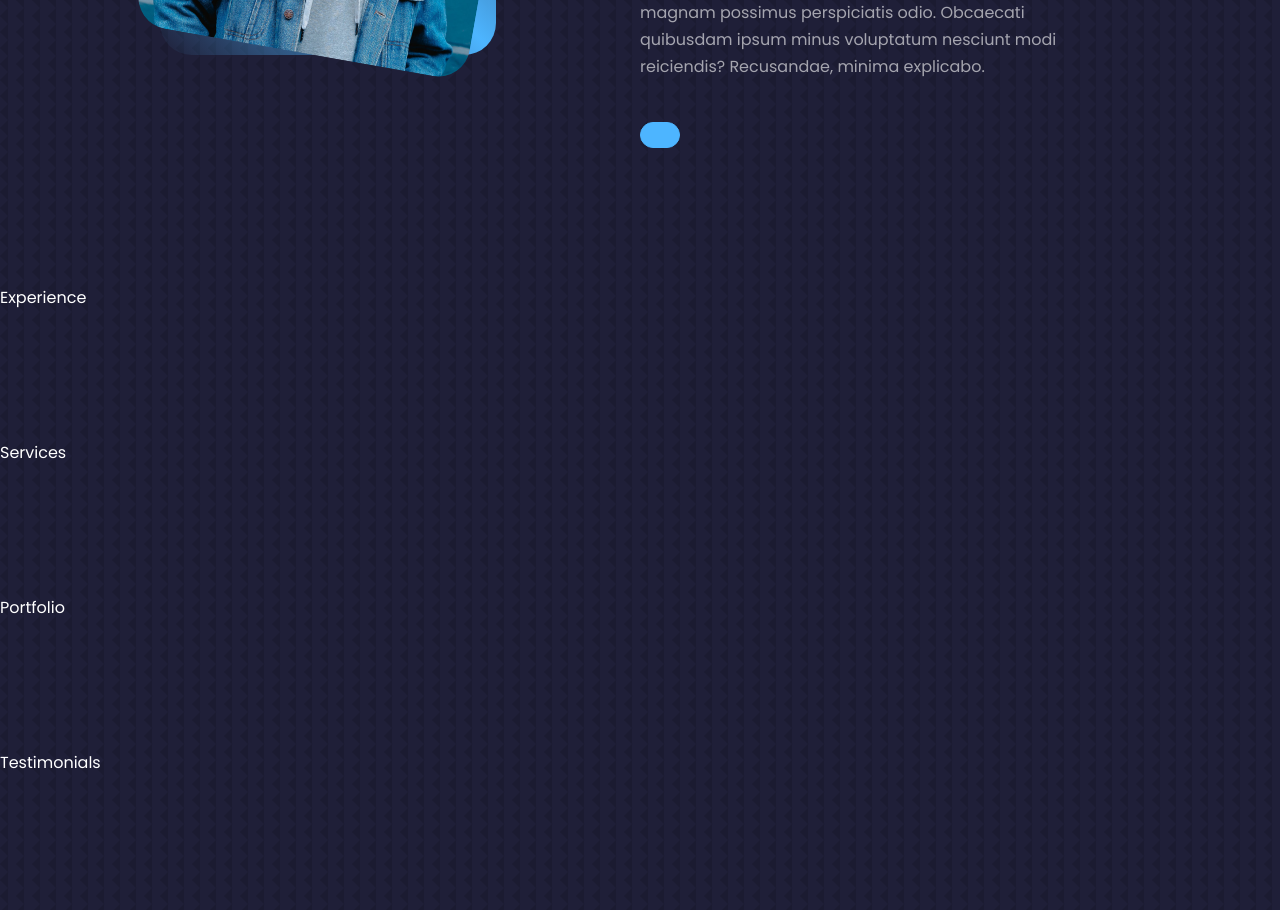
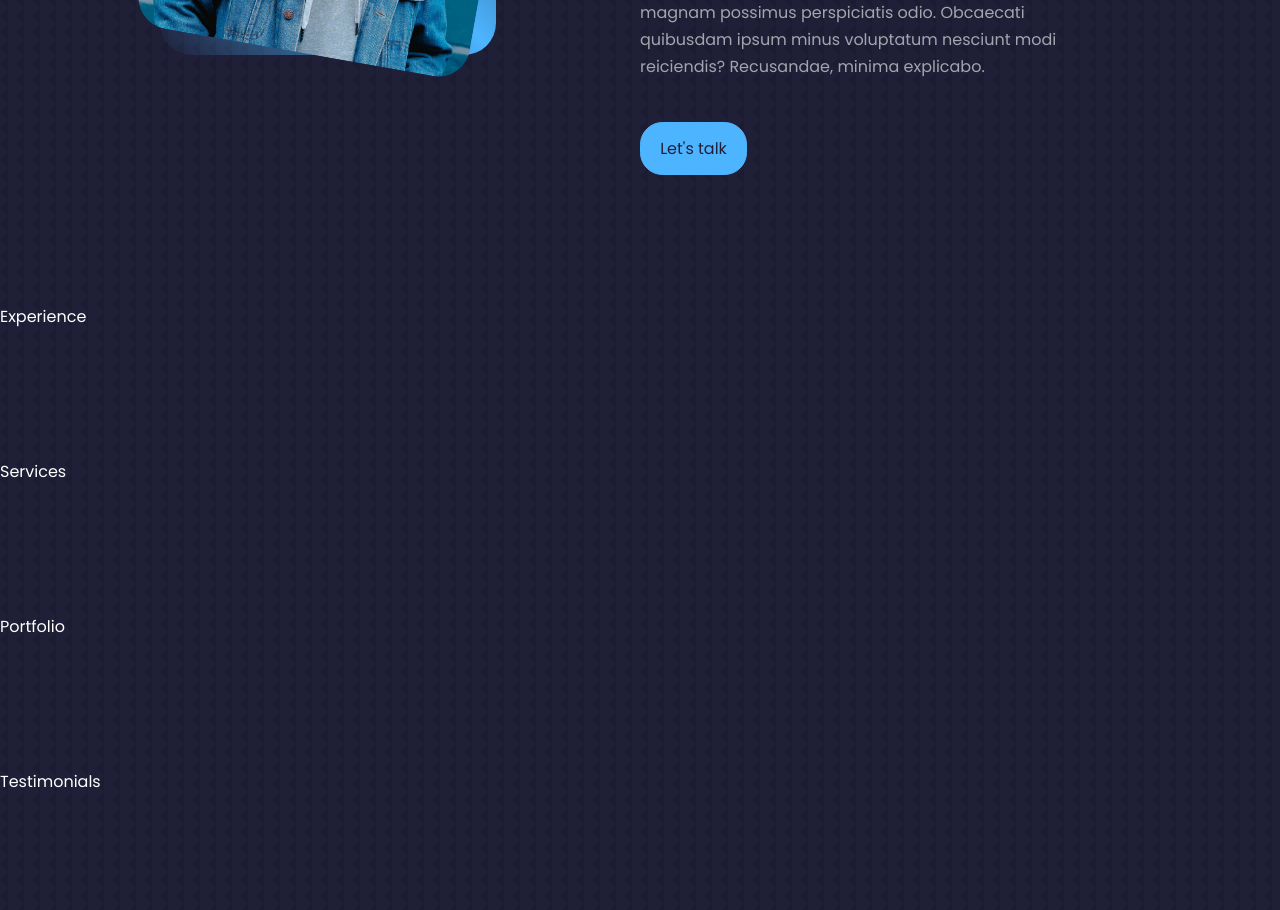
Before and after one commit to elanastrijbis/react-portfolio-website, a React (Create React App) app: page / in a window 1280 px wide. Shown: the part 1320-2230 px from the top of the page. Built offline with nearby package versions, Linux system fonts and the light colour scheme.

Commit message:
Add text to btn about section

```diff
--- a/src/components/about/About.jsx
+++ b/src/components/about/About.jsx
@@ -39,7 +39,7 @@
           <p>
             Lorem ipsum dolor sit amet consectetur adipisicing elit. Fuga excepturi, tenetur error ex voluptatum dolorum magnam possimus perspiciatis odio. Obcaecati quibusdam ipsum minus voluptatum nesciunt modi reiciendis? Recusandae, minima explicabo.
           </p>
-          <a href="#contact" className='btn btn-primary'></a>
+          <a href="#contact" className='btn btn-primary'>Let's talk</a>
         </div>
       </div>
     </section>
```
